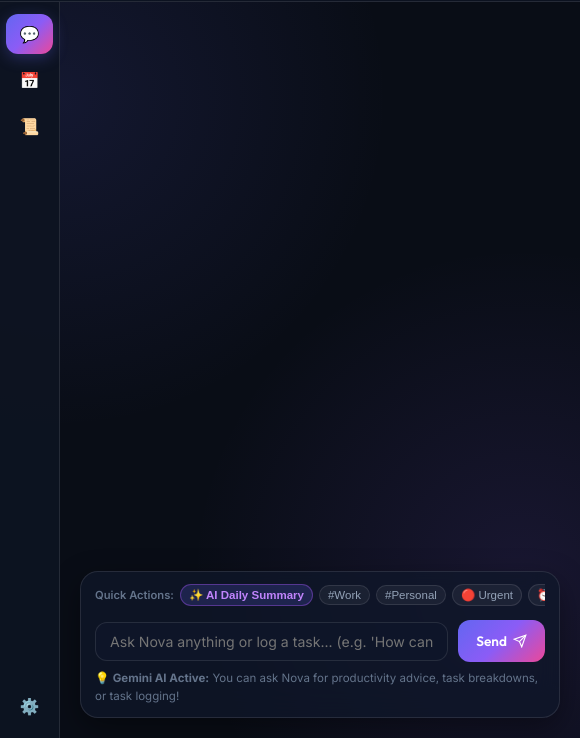
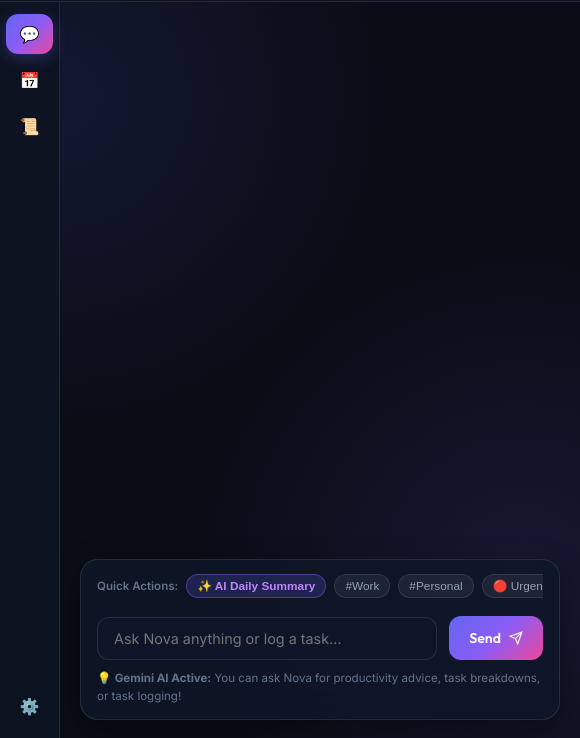
Before and after one commit to Aditya5576/Nova-Desktop-Assistant, an Electron app: page src/renderer/index.html in a window 580 px wide. Shown: the part 62-800 px from the top of the page. Drawn offline with Linux system fonts and the light colour scheme; no server answers.

Commit message:
Fix UI layout padding and command box spacing for Nova brand

```diff
--- a/src/renderer/index.html
+++ b/src/renderer/index.html
@@ -105,7 +105,7 @@
               </div>
 
               <div class="input-wrapper">
-                <input type="text" id="task-input" placeholder="Ask Nova anything or log a task... (e.g. 'How can I organize my day?' or 'Finished report today')" autocomplete="off">
+                <input type="text" id="task-input" placeholder="Ask Nova anything or log a task..." autocomplete="off">
                 <button class="send-btn" id="send-btn">
                   <span>Send</span>
                   <svg width="14" height="14" viewBox="0 0 24 24" fill="none" stroke="currentColor" stroke-width="2"><line x1="22" y1="2" x2="11" y2="13"></line><polygon points="22 2 15 22 11 13 2 9 22 2"></polygon></svg>
--- a/src/renderer/styles.css
+++ b/src/renderer/styles.css
@@ -1,5 +1,5 @@
 /* ==========================================================================
-   MYASSIST DESIGN SYSTEM & STYLES (Glassmorphism Responsive Dark Mode)
+   NOVA DESIGN SYSTEM & STYLES (Glassmorphism Responsive Dark Mode)
    ========================================================================== */
 
 :root {
@@ -147,8 +147,8 @@ body {
 
 .brand-text h1 {
   font-family: var(--font-heading);
-  font-size: 1.2rem;
-  font-weight: 700;
+  font-size: 1.25rem;
+  font-weight: 800;
   letter-spacing: -0.5px;
   background: linear-gradient(90deg, #fff 0%, #cbd5e1 100%);
   -webkit-background-clip: text;
@@ -323,7 +323,7 @@ body {
 .tab-panel {
   display: none;
   height: 100%;
-  padding: 20px;
+  padding: 18px 20px;
   overflow-y: auto;
   animation: fadeIn 0.25s ease;
 }
@@ -361,7 +361,7 @@ body {
 }
 
 /* ==========================================================================
-   CHAT FEED & COMMAND BOX
+   CHAT FEED & COMMAND BOX (PROPER SPACING & PADDING)
    ========================================================================== */
 
 .feed-container {
@@ -378,17 +378,18 @@ body {
   overflow-y: auto;
   display: flex;
   flex-direction: column;
-  gap: 12px;
-  padding-right: 6px;
+  gap: 14px;
+  padding-right: 10px;
+  padding-bottom: 6px;
   min-height: 0;
 }
 
 .chat-bubble {
   max-width: 85%;
-  padding: 12px 16px;
+  padding: 14px 18px;
   border-radius: var(--radius-lg);
   font-size: 0.9rem;
-  line-height: 1.5;
+  line-height: 1.55;
   position: relative;
   animation: bubbleSlide 0.25s ease;
   word-break: break-word;
@@ -421,17 +422,18 @@ body {
   font-weight: 700;
   text-transform: uppercase;
   letter-spacing: 0.5px;
-  margin-bottom: 4px;
+  margin-bottom: 6px;
   opacity: 0.8;
 }
 
 .parsed-card {
-  margin-top: 8px;
-  background: rgba(0, 0, 0, 0.25);
-  border-radius: var(--radius-sm);
-  padding: 8px 12px;
+  margin-top: 10px;
+  background: rgba(0, 0, 0, 0.28);
+  border-radius: var(--radius-md);
+  padding: 10px 14px;
   border-left: 3px solid var(--accent-blue);
-  font-size: 0.8rem;
+  font-size: 0.82rem;
+  line-height: 1.5;
 }
 
 .parsed-card.completed {
@@ -442,17 +444,17 @@ body {
   display: flex;
   flex-wrap: wrap;
   gap: 8px;
-  margin-top: 4px;
+  margin-top: 6px;
   font-size: 0.75rem;
   color: var(--text-muted);
 }
 
-/* Command Box */
+/* Command Box (Sleek Spacing & Padding) */
 .command-box {
   background: var(--bg-card);
   border: var(--glass-border);
   border-radius: var(--radius-lg);
-  padding: 12px 14px;
+  padding: 14px 16px;
   box-shadow: 0 10px 30px rgba(0, 0, 0, 0.4);
   backdrop-filter: blur(16px);
   flex-shrink: 0;
@@ -462,27 +464,27 @@ body {
 .quick-tags {
   display: flex;
   align-items: center;
-  gap: 6px;
-  margin-bottom: 10px;
+  gap: 8px;
+  margin-bottom: 12px;
   overflow-x: auto;
-  padding-bottom: 4px;
+  padding-bottom: 6px;
   width: 100%;
 }
 
 .tag-label {
-  font-size: 0.7rem;
+  font-size: 0.72rem;
   color: var(--text-dim);
   font-weight: 600;
   flex-shrink: 0;
 }
 
 .tag-chip {
-  background: rgba(255, 255, 255, 0.05);
+  background: rgba(255, 255, 255, 0.06);
   border: var(--glass-border);
   color: var(--text-muted);
-  padding: 3px 8px;
+  padding: 4px 10px;
   border-radius: var(--radius-full);
-  font-size: 0.72rem;
+  font-size: 0.74rem;
   cursor: pointer;
   transition: all 0.2s ease;
   white-space: nowrap;
@@ -505,7 +507,7 @@ body {
 .input-wrapper {
   display: flex;
   align-items: center;
-  gap: 10px;
+  gap: 12px;
   width: 100%;
   position: relative;
 }
@@ -516,10 +518,10 @@ body {
   background: rgba(15, 23, 42, 0.9);
   border: var(--glass-border);
   border-radius: var(--radius-md);
-  padding: 10px 14px;
+  padding: 12px 16px;
   color: #fff;
   font-family: var(--font-body);
-  font-size: 0.88rem;
+  font-size: 0.9rem;
   outline: none;
   transition: all 0.2s ease;
 }
@@ -530,23 +532,23 @@ body {
 }
 
 .input-wrapper .send-btn {
-  height: 42px;
+  height: 44px;
 }
 
 .send-btn {
   background: var(--primary-gradient);
   border: none;
   color: #fff;
-  padding: 10px 18px;
+  padding: 12px 20px;
   border-radius: var(--radius-md);
   font-family: var(--font-heading);
   font-weight: 600;
-  font-size: 0.85rem;
+  font-size: 0.88rem;
   cursor: pointer;
   display: inline-flex;
   align-items: center;
   justify-content: center;
-  gap: 6px;
+  gap: 8px;
   transition: all 0.2s ease;
   flex-shrink: 0;
   white-space: nowrap;
@@ -561,7 +563,7 @@ body {
 .input-hint {
   font-size: 0.72rem;
   color: var(--text-dim);
-  margin-top: 8px;
+  margin-top: 10px;
 }
 
 /* ==========================================================================
```
